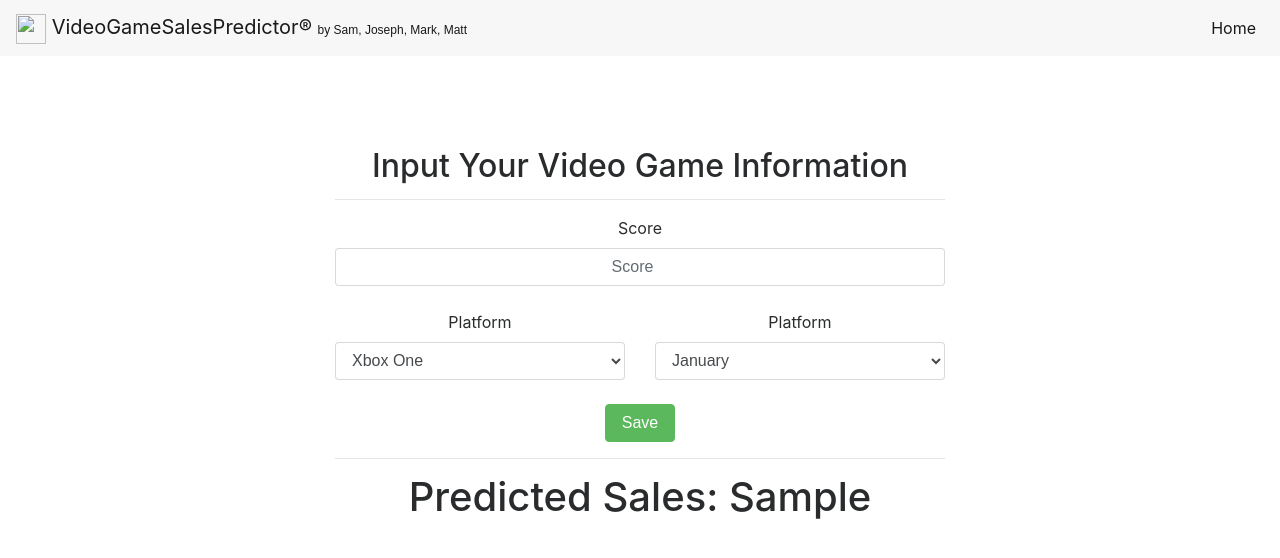
After one commit to matthewlc17/VideoGameSales, a Django app: template homepage/templates/homepage/index.html in a window 1280 px wide. The commit adds this page. Shown: the top 558 px of the page. Run offline with Django 3.2, Linux system fonts and the light colour scheme; tables that the repository leaves empty hold one stand-in row (values such as "Sample post"); the template is opened without the code that fills it: values that come from a table or form of the project are taken from there, most other values are stand-ins (such as "Sample title", 1, 10 or a date in 2020); some libraries are stand-ins or nearby versions.

Commit message:
predictor is in and ready to go!

```diff
--- /dev/null
+++ b/homepage/templates/homepage/index.html
@@ -0,0 +1,111 @@
+{% load staticfiles %}
+
+<!DOCTYPE html>
+<html lang="en">
+
+<head>
+
+    <meta name="viewport" content="width=device-width, initial-scale=1">
+
+    <title>{% block title %}Home{% endblock title %} | VideoGameSales</title>
+
+    <!-- Bootstrap Core CSS -->
+    <link rel="stylesheet" href="https://maxcdn.bootstrapcdn.com/bootstrap/4.0.0-alpha.6/css/bootstrap.min.css" integrity="sha384-rwoIResjU2yc3z8GV/NPeZWAv56rSmLldC3R/AZzGRnGxQQKnKkoFVhFQhNUwEyJ" crossorigin="anonymous">
+
+    <!-- Materialize Compiled and minified CSS -->
+    <!-- <link rel="stylesheet" href="https://cdnjs.cloudflare.com/ajax/libs/materialize/1.0.0-beta/css/materialize.min.css"> -->
+    <!-- <link href="{% static '/homepage/materialize.min.css' %}" rel="stylesheet" type="text/css"> -->
+
+    <script src="https://code.jquery.com/jquery-3.3.1.min.js" integrity="sha256-FgpCb/KJQlLNfOu91ta32o/NMZxltwRo8QtmkMRdAu8=" crossorigin="anonymous"></script>
+    <!-- Materialize Compiled and minified JavaScript -->
+    <!-- <script src="https://cdnjs.cloudflare.com/ajax/libs/materialize/1.0.0-beta/js/materialize.min.js"></script> -->
+    <!-- <script src="{% static '/homepage/materialize.min.js' %}"></script> -->
+    <!--Import Google Icon Font-->
+    <link href="https://fonts.googleapis.com/icon?family=Material+Icons" rel="stylesheet">
+
+    <!-- Custom CSS -->
+    <!-- <link href="{% static 'main.css' %}" rel="stylesheet" type="text/css"> -->
+
+    {% block resources %}
+    {% endblock resources %}
+
+    <!-- favicon -->
+    <!-- <link rel="icon" type="image/png" sizes="32x32" href="{% static '' %}"> -->
+
+    <!-- animation package -->
+    <!-- <link href="https://cdn.rawgit.com/michalsnik/aos/2.1.1/dist/aos.css" rel="stylesheet">
+    <script src="https://cdn.rawgit.com/michalsnik/aos/2.1.1/dist/aos.js"></script> -->
+    <script src="https://use.fontawesome.com/e32a5ff2e3.js"></script>
+
+    <!-- bootstrap js -->
+    <script type="text/javascript" src="https://cdn.rawgit.com/kimmobrunfeldt/progressbar.js/0.6.1/dist/progressbar.js"></script>
+
+    <!-- <script src="https://code.jquery.com/jquery-3.1.1.slim.min.js" integrity="sha384-A7FZj7v+d/sdmMqp/nOQwliLvUsJfDHW+k9Omg/a/EheAdgtzNs3hpfag6Ed950n" crossorigin="anonymous"></script> -->
+    <script src="https://cdnjs.cloudflare.com/ajax/libs/tether/1.4.0/js/tether.min.js" integrity="sha384-DztdAPBWPRXSA/3eYEEUWrWCy7G5KFbe8fFjk5JAIxUYHKkDx6Qin1DkWx51bBrb" crossorigin="anonymous"></script>
+    <script src="https://maxcdn.bootstrapcdn.com/bootstrap/4.0.0-alpha.6/js/bootstrap.min.js" integrity="sha384-vBWWzlZJ8ea9aCX4pEW3rVHjgjt7zpkNpZk+02D9phzyeVkE+jo0ieGizqPLForn" crossorigin="anonymous"></script>
+
+    <meta property="og:url"           content="" />
+    <meta property="og:type"          content="website" />
+    <meta property="og:title"         content="VideoGameSales" />
+    <meta property="og:description"   content="Let's predict some video game sales!" />
+    <meta property="og:image"         content="" />
+
+</head>
+<body id="body-account">
+        <header>
+            <nav class="navbar navbar-toggleable-md navbar-light bg-faded" style="box-shadow:none;">
+                <button class="navbar-toggler navbar-toggler-right" type="button" data-toggle="collapse" data-target="#navbarNavAltMarkup" aria-controls="navbarNavAltMarkup" aria-expanded="false" aria-label="Toggle navigation">
+                  <span class="navbar-toggler-icon"></span>
+                </button>
+                <a class="navbar-brand" href="/">
+                    <img src="" width="30" height="30" class="" alt="">
+                    VideoGameSalesPredictor&reg; <span style="font-size: 60%; font-family:sans-serif;">by Sam, Joseph, Mark, Matt</span>
+                </a>
+                <div class="collapse navbar-collapse" id="navbarNavAltMarkup">
+                  <div class="navbar-nav ml-auto">
+                    <a class="nav-item nav-link active" href="/">Home <span class="sr-only">(current)</span></a>
+                    <!-- <a class="nav-item nav-link" href="/team">Our Team</a>
+                    <a class="nav-item nav-link" href="/data">The Data</a> -->
+                  </div>
+                </div>
+              </nav>
+        </header>
+        <div class="offset-md-3 col-md-6 text-center">
+            <h2 class="header" style="margin-top:15%;">Input Your Video Game Information</h2>
+            <hr />
+            <form class="" action="/" method="post">
+                {% csrf_token %}
+                <div class="row">
+                    <div class="col-md-12 input-label">
+                        {{form.score.errors}}
+                        <label for="{{form.score.id_for_label}}">Score</label>
+                        <div class="input-group">
+                        {{form.score}}
+                        </div>
+                        <br>
+                    </div>
+                </div>
+                <div class="row">
+                    <div class="col-md-6 input-label">
+                        <label for="{{form.Platform.id_for_label}}">Platform</label>
+                        <div class="input-group">
+                        {{form.Platform}}
+                        </div>
+                        <br>
+                    </div>
+                    <div class="col-md-6 input-label">
+                        <label for="{{form.release_month.id_for_label}}">Platform</label>
+                        <div class="input-group">
+                        {{form.release_month}}
+                        </div>
+                        <br>
+                    </div>
+                </div>
+                <input class="btn btn-success" value="Save" type="submit"></input>
+            </form>
+            <hr />
+            {% if predicted_sales is not None %}
+                <h1>Predicted Sales: {{predicted_sales}}</h1>
+            {% endif %}
+        </div>
+</body>
--- a/homepage/urls.py
+++ b/homepage/urls.py
@@ -3,5 +3,5 @@ from django.urls import path
 from . import views
 
 urlpatterns = [
-    path('', views.landingpage, name='landingpage'),
+    path('', views.landingpage, name='index'),
 ]
--- a/homepage/views.py
+++ b/homepage/views.py
@@ -8,6 +8,9 @@ from django.contrib.auth.decorators import login_required
 from datetime import datetime
 from django.core.mail import send_mail
 from django.template.loader import render_to_string, get_template
+import json
+import requests
+import urllib
 
 # Create your views here.
 def landingpage(request):
@@ -16,22 +19,88 @@ def landingpage(request):
         form = VideoGameForm(request.POST, request=request)
         if form.is_valid():
             form.commit()
+            form_data = form.cleaned_data
+            platform = form_data['Platform']
+            score = form_data['score']
+            month = form_data['release_month']
+            data =  {
 
-            return HttpResponseRedirect('/homepage/landingpage/')
+                "Inputs": {
+
+                        "input1":
+                        {
+                            "ColumnNames": ["Global_Sales", "Platform", "score", "release_month"],
+                            "Values": [ [ 0, platform, score, month ] ]
+                        },        },
+                    "GlobalParameters": {
+                }
+            }
+
+            body = str.encode(json.dumps(data))
+            url = 'https://ussouthcentral.services.azureml.net/workspaces/60d9ae6f14a8478e917edaf7323b8f9b/services/907f6ca8aa194aeba872b117b60aaf93/execute?api-version=2.0&details=true'
+            api_key = 'SR8izCipUlM1tAkNM3ejqEaVNV4qso+Khy90lhlucy3XJWKEM28jSbFZlDHQmm4K44hsPfgTrDK6PI8qLweUig=='
+            headers = {'Content-Type':'application/json', 'Authorization':('Bearer '+ api_key)}
+            req = urllib.request.Request(url, body, headers)
+            try:
+                response = urllib.request.urlopen(req)
+
+                result = response.read()
+                resultDict = json.loads(result)
+                predicted_sales = str(resultDict['Results']['output1']['value']['Values'][0][4])
+
+                print(resultDict)
+                print(predicted_sales)
+
+                # retweetCount = str(resultDict['Results']['output1']['value']['Values'][0][0])
+                # count = round(float(retweetCount))
+                # retweetCountRounded = count
+
+                # print(retweetCount)
+
+            except urllib.request.HTTPError as error:
+                print("The request failed with status code: " + str(error.code))
+                print(error.info())
+                print(json.loads(error.read()))
+
+            # return HttpResponseRedirect('/')
     else:
         form = VideoGameForm(request=request)
+        predicted_sales = None
     context = {
         'form': form,
+        'predicted_sales': predicted_sales,
     }
 
-    return render(request, 'homepage/landingpage.html', context)
+    return render(request, 'homepage/index.html', context)
 
 class VideoGameForm(forms.Form):
     def __init__(self, *args, **kwargs):
         self.request = kwargs.pop('request', None)
         super(VideoGameForm, self).__init__(*args, **kwargs)
 
-        self.fields['first_name'] = forms.CharField(label="First Name", required=True, max_length=100, widget=forms.TextInput(attrs={'placeholder':'First Name', 'class':'form-control'}))
+        PLATFORM_CHOICES = (
+            ('XOne','Xbox One'),
+            ('PS4','Playstation 4'),
+            ('PC', 'PC'),
+        )
+        MONTH_CHOICES = (
+            ('1', 'January'),
+            ('2', 'February'),
+            ('3', 'March'),
+            ('4', 'April'),
+            ('5', 'May'),
+            ('6', 'June'),
+            ('7', 'July'),
+            ('8', 'August'),
+            ('9', 'September'),
+            ('10', 'October'),
+            ('11', 'November'),
+            ('12', 'December'),
+        )
+
+        self.fields['score'] = forms.CharField(label="Score", required=True, max_length=2, widget=forms.NumberInput(attrs={'placeholder':'Score', 'class':'form-control','style':'text-align:center;'}))
+        self.fields['Platform'] = forms.ChoiceField(label="Platform", required=True, choices=PLATFORM_CHOICES, widget=forms.Select(attrs={'placeholder':'Score', 'class':'form-control'}))
+        self.fields['release_month'] = forms.ChoiceField(label="Release Month", required=True, choices=MONTH_CHOICES, widget=forms.Select(attrs={'placeholder':'Score', 'class':'form-control'}))
 
     def clean(self):
         cleaned_data = super().clean()
--- a/requirements.txt
+++ b/requirements.txt
@@ -36,7 +36,7 @@ python-dotenv==0.6.5
 pytz==2017.2
 rcssmin==1.0.6
 reportlab==3.4.0
-requests==2.13.0
+requests==2.18.4
 rjsmin==1.0.12
 s3transfer==0.1.10
 six==1.10.0
```
Also changed, not shown: homepage/templates/homepage/landingpage.html (+7 -5 lines).
